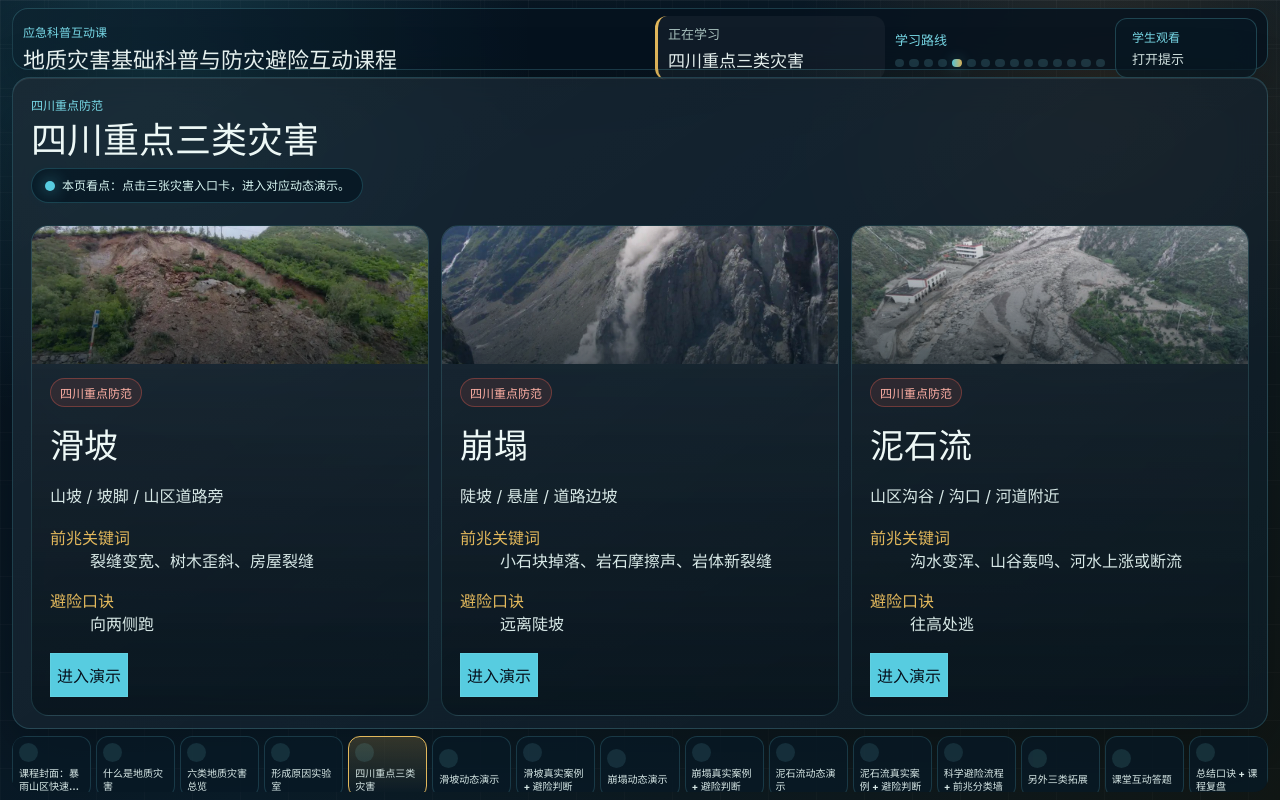
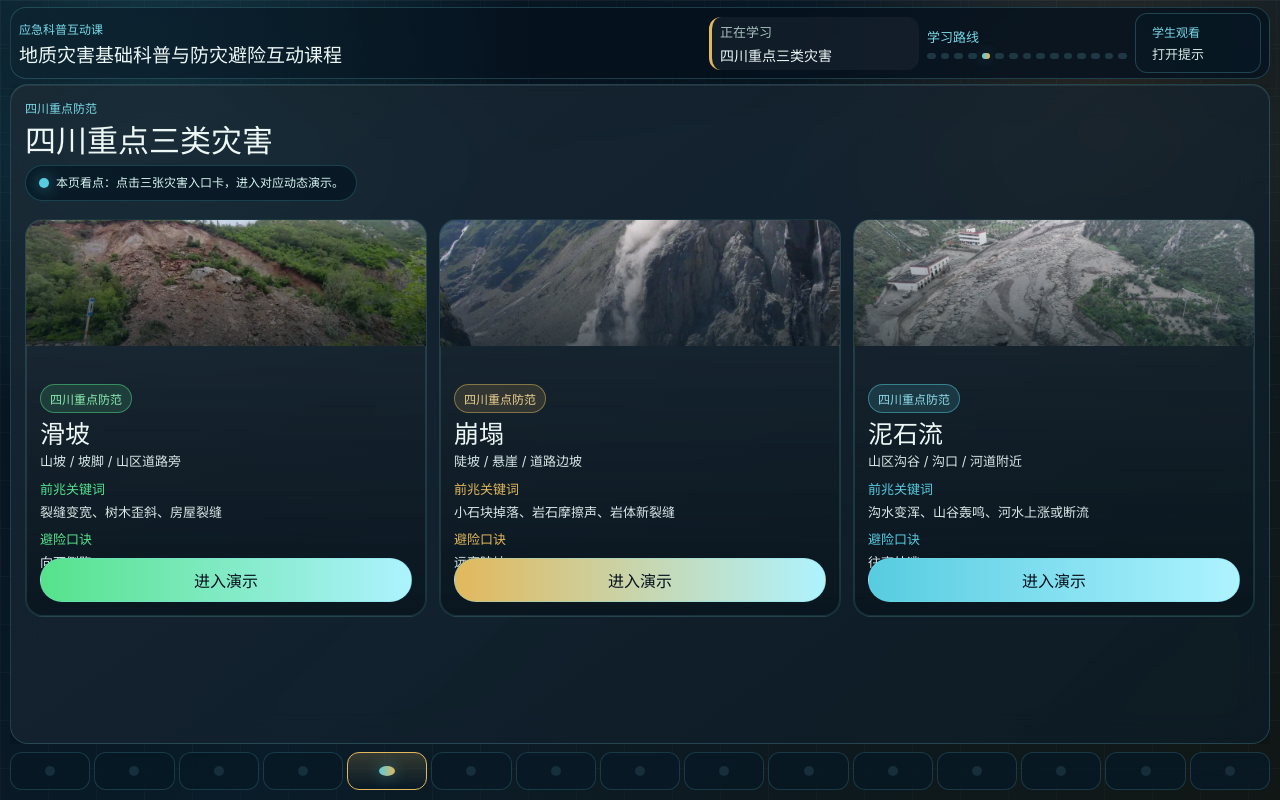
Before and after one commit to zhuangruohan/kepu, a React (Vite) app: page / in a window 1280 px wide. Both pictures are taken after a click on the button "四川重点三类灾害". Built offline with nearby package versions, Linux system fonts and the light colour scheme.

Commit message:
fix: adapt production layout and polish course pages

```diff
--- a/src/features/course/CourseModuleView.tsx
+++ b/src/features/course/CourseModuleView.tsx
@@ -371,6 +371,7 @@ function KeyDisasterCards({
         {keyDisasterEntrances.map((item) => (
           <article className={styles.keyDisasterCard} data-hazard={item.id} key={item.id}>
             <KeyDisasterCover id={item.id} title={item.title} />
+            <div className={styles.keyCardBody}>
               <strong className={styles.riskTag}>四川重点防范</strong>
               <h2>{item.title}</h2>
               <p>{item.scene}</p>
@@ -383,6 +384,7 @@ function KeyDisasterCards({
               <button type="button" onClick={() => onSelectModule(item.targetModuleId)}>
                 进入演示
               </button>
+            </div>
           </article>
         ))}
       </div>
@@ -396,7 +398,7 @@ function KeyDisasterCover({ id, title }: { id: string; title: string }) {
   return (
     <div className={styles.keyScene} data-hazard={id}>
       {hasImageError ? (
-        <span className={styles.keySceneFallback}>{title}</span>
+        <span className={styles.keySceneFallback} aria-hidden="true" />
       ) : (
         <img
           className={styles.keySceneImage}
@@ -980,7 +982,7 @@ function CourseSummary({ module }: Pick<CourseModuleViewProps, 'module'>) {
         </aside>
         {module.interaction.type === 'review' ? (
           <div className={styles.recapPanel}>
-            <strong>再来 5 道快速复盘题</strong>
+            <strong>再来 3 道快速复盘题</strong>
             <div>
               {reviewPrompts.slice(0, 3).map((item) => (
                 <span key={item}>{item}</span>
--- a/src/features/course/CourseShell.module.css
+++ b/src/features/course/CourseShell.module.css
@@ -1,11 +1,11 @@
 .courseShell {
   display: grid;
-  height: 100vh;
+  height: 100dvh;
   min-height: 0;
-  grid-template-rows: 68px minmax(0, 1fr) 64px;
-  gap: 8px;
+  grid-template-rows: auto minmax(0, 1fr) auto;
+  gap: clamp(5px, 0.7vh, 8px);
   overflow: hidden;
-  padding: 10px 14px;
+  padding: clamp(8px, 0.9vw, 14px);
   background:
     linear-gradient(rgba(255, 255, 255, 0.025) 1px, transparent 1px),
     linear-gradient(90deg, rgba(255, 255, 255, 0.02) 1px, transparent 1px),
@@ -37,11 +37,11 @@
 
 .courseHeader {
   display: grid;
-  grid-template-columns: minmax(260px, 1fr) minmax(180px, 240px) 230px 150px;
-  gap: 10px;
+  grid-template-columns: minmax(240px, 1fr) minmax(150px, 220px) minmax(170px, 220px) 136px;
+  gap: 8px;
   align-items: center;
-  min-height: 68px;
-  padding: 8px 12px;
+  min-height: 56px;
+  padding: 6px 10px;
   border: 1px solid rgba(107, 209, 224, 0.22);
   border-radius: 16px;
   background:
@@ -64,7 +64,7 @@
 
 .courseHeader h1 {
   margin: 0;
-  font-size: clamp(19px, 1.35vw, 26px);
+  font-size: clamp(17px, 1.25vw, 24px);
   line-height: 1.12;
 }
 
@@ -75,7 +75,7 @@
 .currentChapter {
   display: grid;
   gap: 4px;
-  padding: 8px 10px;
+  padding: 6px 9px;
   border-radius: 12px;
   border-left: 3px solid #e2b85c;
   background: rgba(255, 255, 255, 0.045);
@@ -89,14 +89,14 @@
 
 .currentChapter strong {
   overflow: hidden;
-  font-size: 17px;
+  font-size: clamp(14px, 1vw, 16px);
   text-overflow: ellipsis;
   white-space: nowrap;
 }
 
 .progressWrap {
   display: grid;
-  gap: 10px;
+  gap: 7px;
 }
 
 .progressLabel {
@@ -114,7 +114,7 @@
 .progressDot,
 .progressDotActive {
   display: block;
-  height: 8px;
+  height: 6px;
   border-radius: 999px;
   background: rgba(120, 217, 231, 0.18);
 }
@@ -129,6 +129,7 @@
   min-height: 0;
   grid-template-columns: minmax(0, 1fr);
   gap: 12px;
+  overflow: hidden;
 }
 
 .courseShell[data-mode='teacher'] .courseMain {
@@ -138,7 +139,7 @@
 .modeToggle,
 .modeToggleActive {
   display: grid;
-  min-height: 46px;
+  min-height: 42px;
   align-content: center;
   gap: 4px;
   border: 1px solid rgba(107, 209, 224, 0.24);
@@ -529,7 +530,7 @@
   display: grid;
   grid-template-columns: minmax(0, 52%) minmax(0, 1fr);
   gap: 22px;
-  padding: 34px;
+  padding: clamp(14px, 1.9vw, 32px);
 }
 
 .definitionScene {
@@ -617,17 +618,17 @@
 .safetyModule h1,
 .extensionModule h1 {
   margin: 0;
-  font-size: 44px;
+  font-size: clamp(30px, 2.7vw, 44px);
   line-height: 1.08;
 }
 
 .definitionCopy blockquote {
-  margin: 22px 0;
-  padding: 22px;
+  margin: clamp(12px, 1.5vw, 22px) 0;
+  padding: clamp(14px, 1.4vw, 22px);
   border-left: 4px solid #e2b85c;
   background: rgba(226, 184, 92, 0.1);
   color: #fff1c7;
-  font-size: 20px;
+  font-size: clamp(15px, 1.25vw, 20px);
   line-height: 1.7;
 }
 
@@ -716,7 +717,7 @@
 .safetyModule,
 .extensionModule {
   overflow: hidden;
-  padding: clamp(24px, 2vw, 36px);
+  padding: clamp(14px, 1.8vw, 32px);
 }
 
 .overviewMapBand {
@@ -1336,18 +1337,22 @@
 
 .keyDisasterGrid {
   grid-template-columns: repeat(3, minmax(0, 1fr));
-  margin-top: 22px;
+  align-items: stretch;
+  margin-top: 18px;
 }
 
 .keyDisasterCard {
   position: relative;
+  display: grid;
   overflow: hidden;
-  min-height: clamp(390px, 52vh, 540px);
-  padding: 22px;
+  min-height: clamp(430px, 58vh, 560px);
+  grid-template-rows: minmax(178px, 42%) minmax(0, 1fr);
+  padding: 0;
   border-radius: 18px;
   background:
     linear-gradient(180deg, rgba(4, 16, 24, 0.02), rgba(4, 16, 24, 0.72)),
     rgba(255, 255, 255, 0.045);
+  box-shadow: inset 0 0 0 1px rgba(120, 217, 231, 0.14);
   transition: border-color 180ms ease, transform 180ms ease, box-shadow 180ms ease;
 }
 
@@ -1357,16 +1362,13 @@
   transform: translateY(-3px);
 }
 
-.keyDisasterCard .assetSlotCompact {
-  margin-top: 14px;
-}
-
 .keyScene {
   display: block;
   position: relative;
   overflow: hidden;
-  height: 180px;
-  margin: -22px -22px 20px;
+  height: 100%;
+  min-height: 178px;
+  margin: 0;
   background:
     radial-gradient(circle at 70% 20%, rgba(226, 184, 92, 0.2), transparent 24%),
     linear-gradient(145deg, #294455, #17231f);
@@ -1393,15 +1395,15 @@
   display: grid;
   height: 100%;
   place-items: center;
-  color: #ffe6a4;
-  font-size: 28px;
-  font-weight: 900;
+  background:
+    radial-gradient(circle at 20% 20%, rgba(120, 217, 231, 0.18), transparent 24%),
+    linear-gradient(135deg, rgba(44, 74, 84, 0.9), rgba(20, 32, 29, 0.98));
 }
 
 .riskTag {
   display: inline-flex;
   width: fit-content;
-  margin-bottom: 12px;
+  margin-bottom: 2px;
   padding: 5px 9px;
   border: 1px solid rgba(255, 101, 84, 0.32);
   border-radius: 999px;
@@ -1410,6 +1412,21 @@
   font-size: 12px;
 }
 
+.keyCardBody {
+  display: grid;
+  min-height: 0;
+  grid-template-rows: auto auto auto minmax(0, 1fr) auto;
+  gap: 9px;
+  padding: 18px;
+}
+
+.keyCardBody dl {
+  display: grid;
+  gap: 6px;
+  margin: 0;
+  align-content: start;
+}
+
 .keyDisasterCard[data-hazard='landslide'] .keyScene {
   background:
     linear-gradient(115deg, transparent 0 52%, rgba(226, 184, 92, 0.26) 53% 61%, transparent 62%),
@@ -1428,20 +1445,41 @@
     linear-gradient(145deg, #304c56, #536047 52%, #2a251b);
 }
 
+.keyDisasterCard[data-hazard='landslide'] {
+  --key-accent: #55e28b;
+}
+
+.keyDisasterCard[data-hazard='collapse'] {
+  --key-accent: #e2b85c;
+}
+
+.keyDisasterCard[data-hazard='debris-flow'] {
+  --key-accent: #57cce0;
+}
+
+.keyDisasterCard[data-hazard] .riskTag {
+  border-color: color-mix(in srgb, var(--key-accent) 48%, transparent);
+  background: color-mix(in srgb, var(--key-accent) 14%, transparent);
+  color: color-mix(in srgb, var(--key-accent) 68%, white);
+}
+
 .keyDisasterCard h2 {
   margin: 0;
-  font-size: 34px;
+  font-size: clamp(28px, 2.1vw, 36px);
+  line-height: 1.04;
 }
 
 .keyDisasterCard p,
 .keyDisasterCard dd {
+  margin: 0;
   color: #d8e9e7;
-  line-height: 1.55;
+  line-height: 1.45;
 }
 
 .keyDisasterCard dt {
-  margin-top: 14px;
-  color: #e2b85c;
+  margin-top: 4px;
+  color: var(--key-accent, #e2b85c);
+  font-size: 13px;
   font-weight: 900;
 }
 
@@ -1453,6 +1491,13 @@
   color: #06111d;
   font-weight: 900;
   cursor: pointer;
+}
+
+.keyDisasterCard button {
+  width: 100%;
+  margin-top: 4px;
+  border-radius: 999px;
+  background: linear-gradient(90deg, var(--key-accent, #57cce0), #aef3ff);
 }
 
 .demoModule {
@@ -2039,7 +2084,8 @@
   z-index: 2;
   width: 100%;
   height: 100%;
-  min-height: 100%;
+  min-height: 0;
+  max-height: 100%;
   object-fit: cover;
   background: rgba(4, 16, 24, 0.72);
 }
@@ -2050,7 +2096,7 @@
   display: grid;
   place-content: center;
   gap: 8px;
-  min-height: 220px;
+  min-height: clamp(150px, 26vh, 220px);
   padding: 24px;
   color: #eaf8f5;
   text-align: center;
@@ -2387,7 +2433,7 @@
 .quizHero h1,
 .summaryHero h1 {
   margin: 0;
-  font-size: 46px;
+  font-size: clamp(30px, 2.8vw, 46px);
   line-height: 1.08;
 }
 
@@ -3137,6 +3183,26 @@
   color: #d8e9e7;
 }
 
+.definitionCopy,
+.labControls,
+.labResultPanel,
+.warningWall,
+.signalExplanation,
+.caseContent,
+.quizHero,
+.quizMainPanel,
+.summaryStage,
+.extensionDetailGrid {
+  min-height: 0;
+}
+
+.definitionCopy,
+.labControls,
+.labResultPanel,
+.caseContent {
+  overflow: auto;
+}
+
 .teacherPanel {
   overflow: auto;
   max-height: 100%;
@@ -3202,19 +3268,21 @@
 .courseTimeline {
   display: grid;
   grid-template-columns: repeat(15, minmax(0, 1fr));
-  gap: 5px;
-  overflow: hidden;
-  padding-bottom: 2px;
+  gap: 4px;
+  align-items: center;
+  overflow: visible;
+  min-height: 44px;
+  padding: 0;
   border-radius: 14px;
 }
 
 .timelineButton,
 .timelineButtonActive {
   display: grid;
-  min-height: 56px;
-  gap: 5px;
-  align-content: center;
-  padding: 7px;
+  position: relative;
+  min-height: 42px;
+  place-items: center;
+  padding: 5px 3px;
   border: 1px solid rgba(107, 209, 224, 0.18);
   border-radius: 12px;
   color: #d8e9e7;
@@ -3234,22 +3302,50 @@
 .timelineButton span,
 .timelineButtonActive span {
   display: grid;
-  width: 9px;
-  height: 9px;
+  width: 12px;
+  height: 12px;
   place-items: center;
   border-radius: 50%;
   background: rgba(120, 217, 231, 0.12);
   color: #78d9e7;
 }
 
+.timelineButtonActive span {
+  width: 18px;
+  background: linear-gradient(90deg, #57cce0, #e2b85c);
+  box-shadow: 0 0 16px rgba(87, 204, 224, 0.42);
+}
+
 .timelineButton strong,
 .timelineButtonActive strong {
-  display: -webkit-box;
+  position: absolute;
+  bottom: calc(100% + 7px);
+  left: 50%;
+  z-index: 20;
+  display: block;
   overflow: hidden;
-  font-size: 11px;
-  line-height: 1.25;
-  -webkit-box-orient: vertical;
-  -webkit-line-clamp: 2;
+  max-width: min(220px, 34vw);
+  padding: 7px 10px;
+  border: 1px solid rgba(120, 217, 231, 0.22);
+  border-radius: 999px;
+  background: rgba(5, 18, 30, 0.94);
+  color: #eaf8f5;
+  font-size: 12px;
+  line-height: 1.2;
+  opacity: 0;
+  pointer-events: none;
+  text-overflow: ellipsis;
+  transform: translate(-50%, 4px);
+  transition: opacity 160ms ease, transform 160ms ease;
+  white-space: nowrap;
+}
+
+.timelineButton:hover strong,
+.timelineButton:focus-visible strong,
+.timelineButtonActive:hover strong,
+.timelineButtonActive:focus-visible strong {
+  opacity: 1;
+  transform: translate(-50%, 0);
 }
 
 .timelineButton small,
@@ -3319,23 +3415,23 @@
 
 @media (max-height: 820px) and (min-width: 1100px) {
   .courseShell {
-    grid-template-rows: 62px minmax(0, 1fr) 56px;
-    gap: 7px;
-    padding: 8px 12px;
+    grid-template-rows: auto minmax(0, 1fr) auto;
+    gap: 5px;
+    padding: 7px 10px;
   }
 
   .courseHeader {
-    min-height: 62px;
-    grid-template-columns: minmax(260px, 1fr) minmax(180px, 230px) 210px 142px;
-    padding: 7px 10px;
+    min-height: 52px;
+    grid-template-columns: minmax(240px, 1fr) minmax(145px, 210px) minmax(160px, 200px) 126px;
+    padding: 5px 8px;
   }
 
   .courseHeader h1 {
-    font-size: 22px;
+    font-size: 19px;
   }
 
   .currentChapter {
-    padding: 8px 10px;
+    padding: 5px 8px;
   }
 
   .heroModule {
@@ -3352,8 +3448,14 @@
   }
 
   .heroSignal button {
-    min-height: 78px;
-    padding: 14px;
+    min-height: 64px;
+    padding: 10px;
+  }
+
+  .overviewMapBand {
+    min-height: 56px;
+    margin-top: 10px;
+    padding: 10px 14px;
   }
 
   .overviewModule,
@@ -3364,12 +3466,12 @@
   .quizModule,
   .summaryModule,
   .caseModule {
-    padding: 18px;
+    padding: 14px;
   }
 
   .definitionModule,
   .causeLabModule {
-    padding: 18px;
+    padding: 14px;
   }
 
   .definitionCopy h1,
@@ -3383,21 +3485,60 @@
   .quizHero h1,
   .summaryHero h1,
   .caseContent h1 {
-    font-size: 36px;
+    font-size: 31px;
   }
 
   .disasterCard {
-    min-height: 205px;
+    min-height: 178px;
+    grid-template-rows: minmax(74px, 34%) 1fr;
+  }
+
+  .disasterCard > div:last-child {
+    padding: 12px;
+  }
+
+  .disasterCard h2 {
+    margin: 5px 0;
+    font-size: 20px;
+  }
+
+  .disasterCard p,
+  .disasterCard small,
+  .disasterCard strong {
+    margin-top: 5px;
+    font-size: 12px;
+    line-height: 1.32;
   }
 
   .keyDisasterCard {
-    min-height: 360px;
-    padding: 18px;
+    min-height: 338px;
+    grid-template-rows: minmax(126px, 38%) minmax(0, 1fr);
+    padding: 0;
   }
 
   .keyScene {
-    height: 138px;
-    margin: -18px -18px 14px;
+    height: 126px;
+    min-height: 126px;
+    margin: 0;
+  }
+
+  .keyCardBody {
+    gap: 6px;
+    padding: 14px;
+  }
+
+  .keyDisasterCard h2 {
+    font-size: 25px;
+  }
+
+  .keyDisasterCard p,
+  .keyDisasterCard dd {
+    font-size: 13px;
+    line-height: 1.35;
+  }
+
+  .keyDisasterCard dt {
+    margin-top: 2px;
   }
 
   .demoModule {
@@ -3448,12 +3589,37 @@
   }
 
   .safetyFlow {
-    margin: 12px 0;
+    margin: 6px 0;
   }
 
   .safetyFlow article {
-    min-height: 72px;
+    min-height: 58px;
+    padding: 8px;
+  }
+
+  .safetyFlow b {
+    width: 30px;
+    height: 30px;
+  }
+
+  .safetyFlow small {
+    font-size: 11px;
+    line-height: 1.32;
+  }
+
+  .warningGroup,
+  .warningGroupActive,
+  .signalExplanation {
     padding: 10px;
+  }
+
+  .warningGroup,
+  .warningGroupActive {
+    gap: 6px;
+  }
+
+  .safetyVisualColumn {
+    gap: 8px;
   }
 
   .safetySignalScene {
@@ -3469,6 +3635,23 @@
     padding: 12px;
   }
 
+  .labControls p,
+  .labResultPanel p,
+  .sliderControl small {
+    font-size: 12px;
+    line-height: 1.35;
+  }
+
+  .sliderControl {
+    gap: 5px;
+    margin-top: 10px;
+  }
+
+  .riskMeter {
+    margin-top: 12px;
+    padding: 10px;
+  }
+
   .labResultPanel > strong {
     font-size: 26px;
   }
@@ -3493,8 +3676,8 @@
 
   .timelineButton,
   .timelineButtonActive {
-    min-height: 62px;
-    padding: 6px;
+    min-height: 38px;
+    padding: 4px 2px;
   }
 
   .timelineButton strong,
@@ -3504,14 +3687,18 @@
 
   .timelineButton span,
   .timelineButtonActive span {
-    width: 19px;
-    height: 19px;
-    font-size: 10px;
+    width: 10px;
+    height: 10px;
+  }
+
+  .timelineButtonActive span {
+    width: 16px;
   }
 
   .caseModule {
-    grid-template-columns: minmax(0, 50%) minmax(330px, 1fr);
-    gap: 14px;
+    grid-template-columns: minmax(0, 52%) minmax(300px, 1fr);
+    gap: 12px;
+    padding: 14px;
   }
 
   .caseContent {
@@ -3534,11 +3721,11 @@
   }
 
   .quizCard {
-    padding: 20px;
+    padding: 16px;
   }
 
   .quizCard h2 {
-    font-size: 28px;
+    font-size: 24px;
   }
 
   .quizModule {
@@ -3561,6 +3748,16 @@
 
   .summaryStage {
     gap: 12px;
+  }
+
+  .summarySloganImage img {
+    max-height: clamp(140px, 26vh, 220px);
+  }
+
+  .summaryPrinciples span,
+  .recapPanel span {
+    padding: 7px 9px;
+    font-size: 12px;
   }
 
   .summaryCaseReel,
@@ -3644,7 +3841,7 @@
   }
 
   .heroModule {
-    min-height: 700px;
+    min-height: 100%;
     padding: 24px;
   }
 
--- a/src/features/course/CourseTimeline.tsx
+++ b/src/features/course/CourseTimeline.tsx
@@ -18,7 +18,9 @@ export function CourseTimeline({ modules, currentModuleId, onSelect }: CourseTim
             className={isActive ? styles.timelineButtonActive : styles.timelineButton}
             key={module.id}
             type="button"
+            aria-label={module.title}
             aria-current={isActive ? 'step' : undefined}
+            title={module.title}
             onClick={() => onSelect(module.id)}
           >
             <span aria-hidden="true" />
--- a/src/styles/global.css
+++ b/src/styles/global.css
@@ -10,14 +10,28 @@
   -moz-osx-font-smoothing: grayscale;
 }
 
+html,
+body,
+#root {
+  width: 100%;
+  height: 100%;
+  overflow: hidden;
+}
+
 * {
   box-sizing: border-box;
 }
 
 body {
   min-width: 320px;
-  min-height: 100vh;
+  min-height: 100dvh;
   margin: 0;
+}
+
+img,
+video {
+  max-width: 100%;
+  max-height: 100%;
 }
 
 button,
```
Also changed, not shown: src/features/presentation/PresentationCore.module.css (+12 -12 lines). Lines whose indentation alone changed are shown as unchanged.
